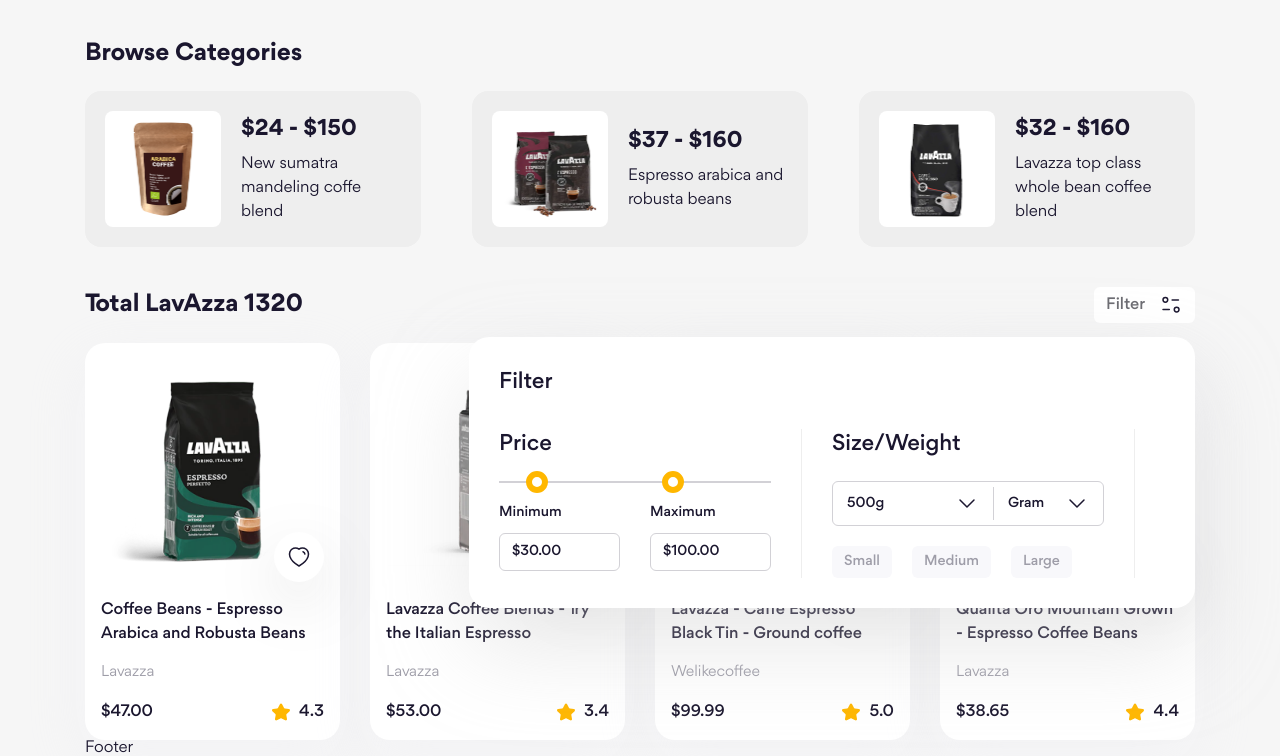
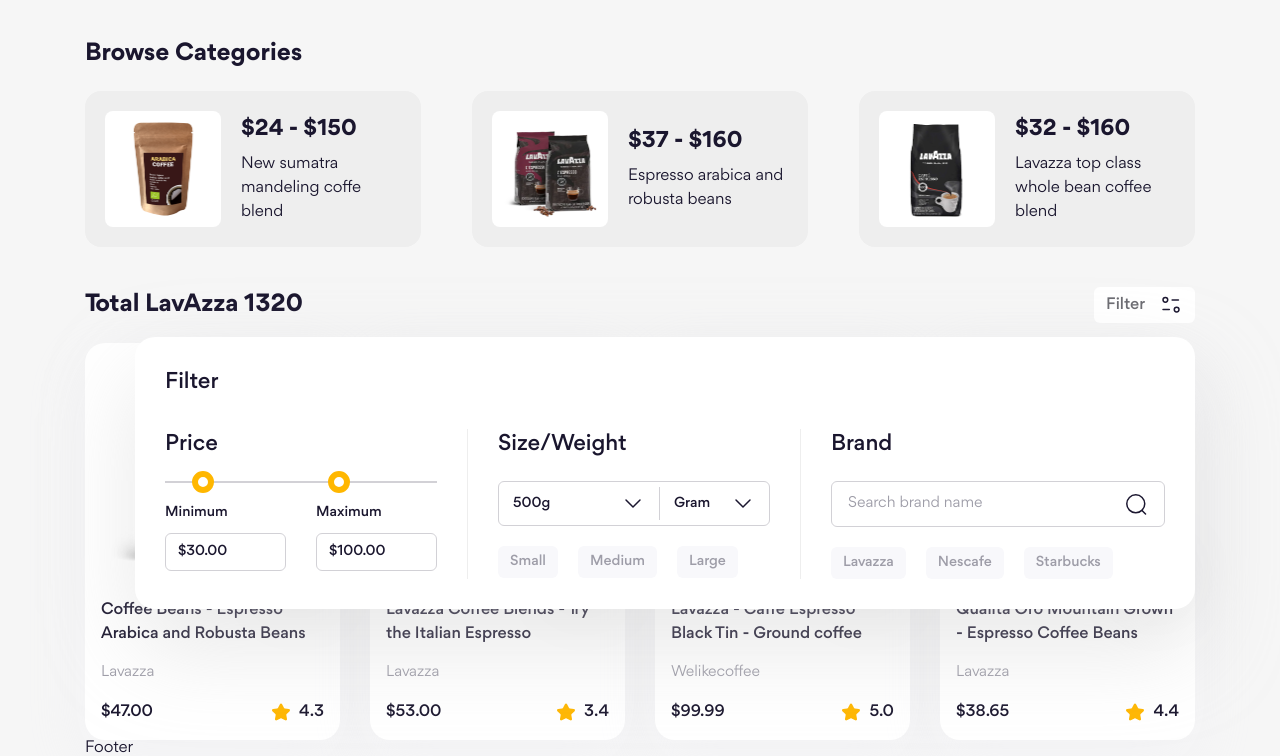
Before and after one commit to dev-ndk/f8-htmlcss-08, a website: page index.html in a window 1280 px wide. Shown: the part 530-1286 px from the top of the page. Drawn offline with Linux system fonts and the light colour scheme.

Commit message:
Làm form filter sản phẩm #3

```diff
--- a/index.html
+++ b/index.html
@@ -135,11 +135,15 @@
                                             <div class="filter__form-group filter__form-group--inline">
                                                 <div>
                                                     <label for="" class="filter__form-label filter__form-label--small"> Minimum </label>
-                                                    <input type="text" name="" id="" value="$30.00" class="filter__form-input" />
+                                                    <div class="filter__form-text-input filter__form-text-input--small">
+                                                        <input type="text" name="" value="$30.00" id="" class="filter__form-input" />
+                                                    </div>
                                                 </div>
                                                 <div>
                                                     <label for="" class="filter__form-label filter__form-label--small"> Maximum </label>
-                                                    <input type="text" name="" id="" value="$100.00" class="filter__form-input" />
+                                                    <div class="filter__form-text-input filter__form-text-input--small">
+                                                        <input type="text" name="" value="$100.00" id="" class="filter__form-input" />
+                                                    </div>
                                                 </div>
                                             </div>
                                         </div>
@@ -173,7 +177,22 @@
                                         <div class="filter__separate"></div>
 
                                         <!-- Filter column 3 -->
-                                        <div class="filter__col"></div>
+                                        <div class="filter__col">
+                                            <label for="" class="filter__form-label">Brand</label>
+                                            <div class="filter__form-group">
+                                                <div class="filter__form-text-input">
+                                                    <input type="text" name="" placeholder="Search brand name" id="" class="filter__form-input" />
+                                                    <img src="./assets/icons/search.svg" alt="" class="filter__form-input-icon icon" />
+                                                </div>
+                                            </div>
+                                            <div class="filter__form-group">
+                                                <div class="filter__form-tags">
+                                                    <button class="filter__form-tag">Lavazza</button>
+                                                    <button class="filter__form-tag">Nescafe</button>
+                                                    <button class="filter__form-tag">Starbucks</button>
+                                                </div>
+                                            </div>
+                                        </div>
                                     </div>
                                 </form>
                             </div>
--- a/scss/base/_base.scss
+++ b/scss/base/_base.scss
@@ -35,7 +35,9 @@
 input,
 select,
 textarea {
+    padding: 0;
     outline: none;
+    border: none;
     font-family: inherit;
     color: inherit;
     -webkit-tap-highlight-color: transparent;
--- a/scss/components/_filter-form.scss
+++ b/scss/components/_filter-form.scss
@@ -76,21 +76,43 @@
         }
 
         &-select-wrap,
-        &-input {
+        &-text-input {
             border-radius: 6px;
             border: 1px solid var(--Secondary-Color-Secondary-filter-form, #d2d1d6);
         }
 
+        &-text-input {
+            padding: 10px 16px;
+            width: 334px;
+            display: flex;
+            align-items: center;
+            overflow: hidden;
+
+            &--small {
+                width: 121px;
+                padding: 8px 12px;
+                color: var(--Secondary-Color-Secondary-1, #1a162e);
+            }
+        }
+
+        &-text-input--small &-input {
+            font-size: 1.4rem;
+        }
+
         &-input {
+            width: 100%;
             color: var(--Secondary-Color-Secondary-1, #1a162e);
             background: var(--Secondary-Color-Background);
             /* Medium 14 */
-            font-size: 1.4rem;
+            font-size: 1.5rem;
             font-weight: 500;
-            line-height: 142.857%; /* 142.857% */
+            line-height: 146.667%; /* 146.667%  */
 
-            width: 121px;
-            padding: 8px 12px;
+            &::placeholder {
+                color: var(--Secondary-Color-Secondary-2, #9e9da8);
+                /* Regular 15 */
+                font-weight: 400;
+            }
         }
 
         &-select-wrap,
@@ -149,6 +171,10 @@
                 color: var(--Secondary-Color-Secondary-1, #1a162e);
             }
         }
+
+        &-input-icon {
+            margin-left: 12px;
+        }
     }
 
     &__row {
```
Also changed, not shown: assets/css/main.css, 1 other file.
